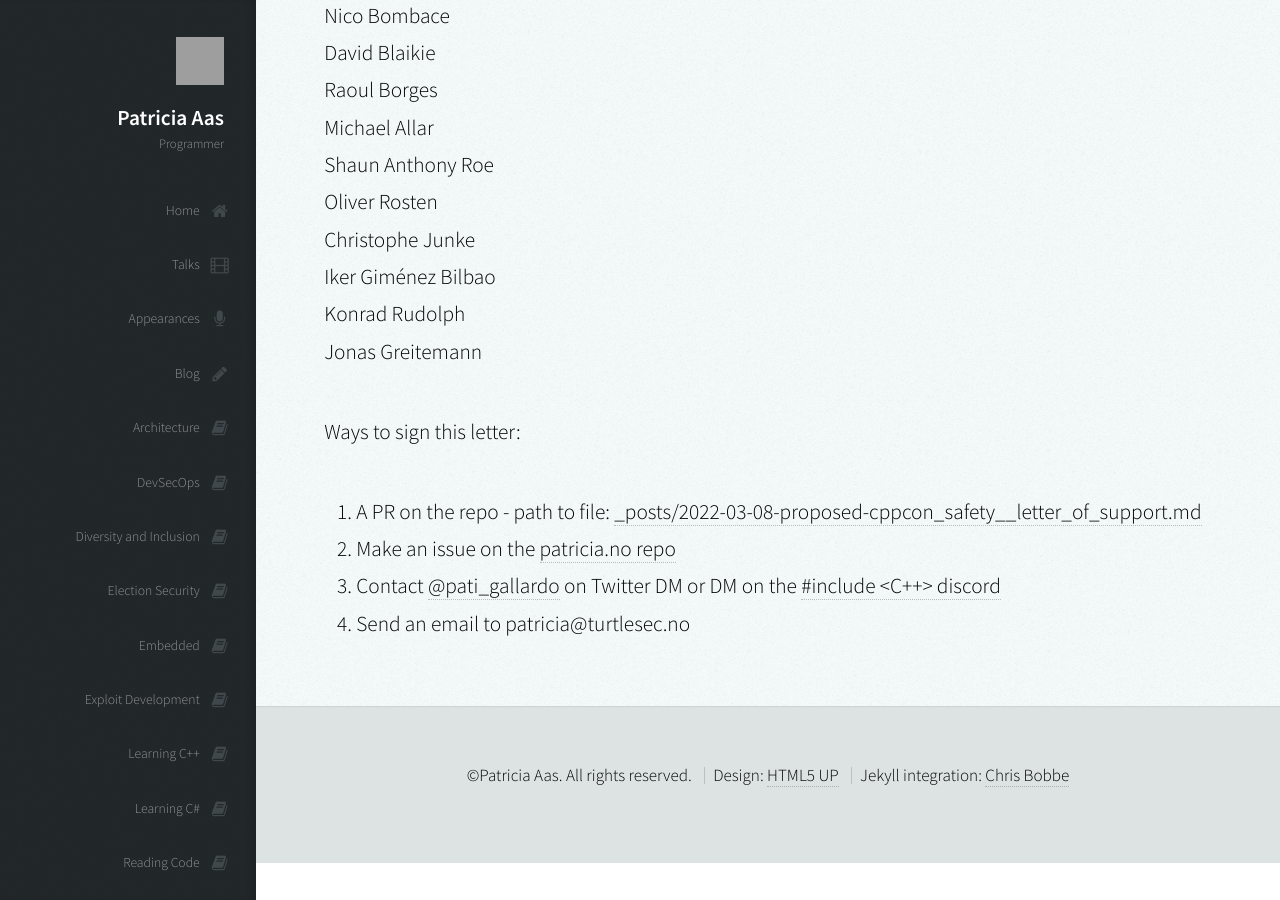
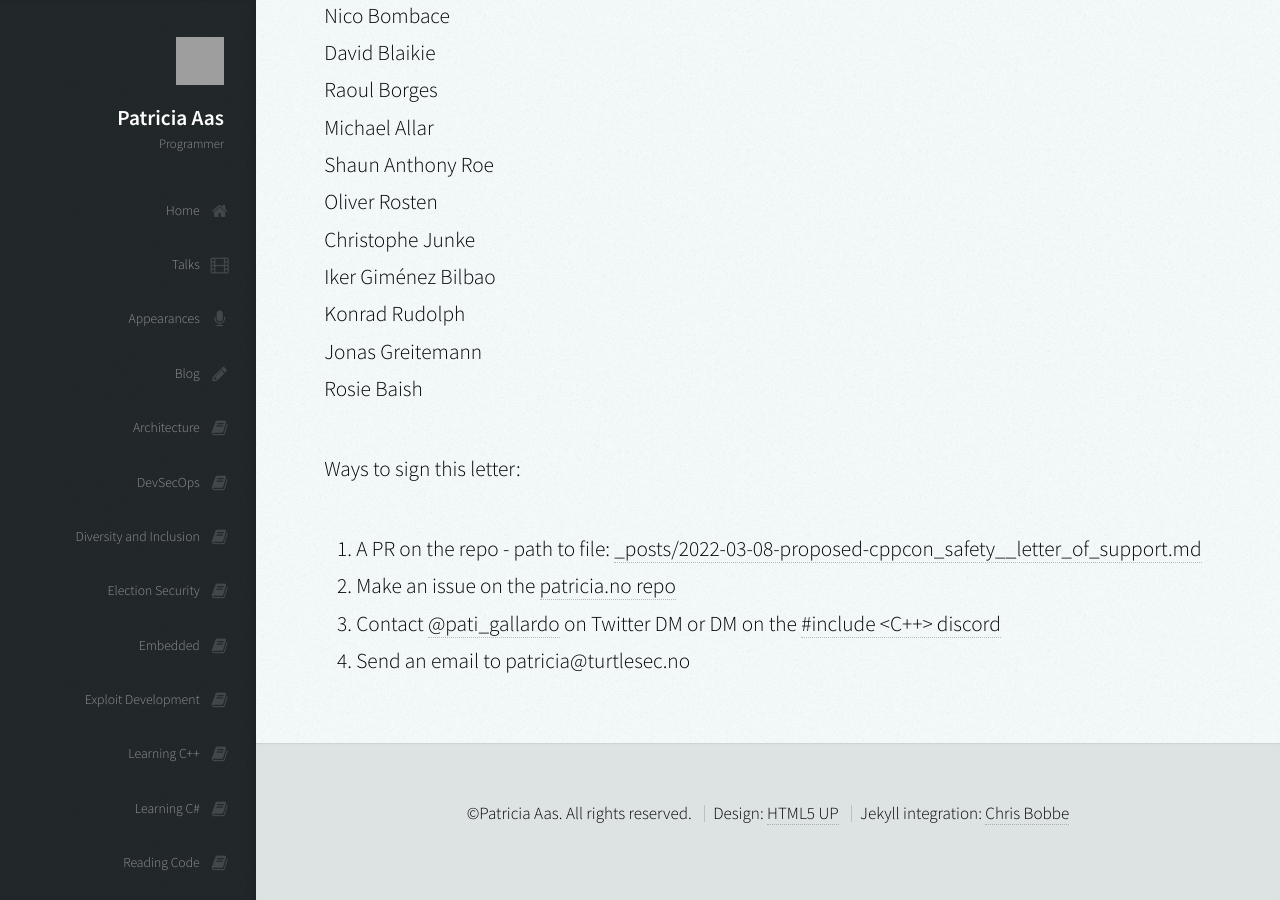
Before and after one commit to patricia-gallardo/patricia-gallardo.github.io, a Jekyll site: the page built from _posts/2022-03-08-proposed-cppcon_safety__letter_of_support.md, in a window 1280 px wide and 900 px high, scrolled down 10935 px. Built offline with Jekyll 4.4.1, drawn with Linux system fonts in a browser that asks for light colours; nearby versions of some CDN libraries; grey boxes are pictures that could not be loaded.

Commit message:
Update 2022-03-08-proposed-cppcon_safety__letter_of_support.md

```diff
--- a/_posts/2022-03-08-proposed-cppcon_safety__letter_of_support.md
+++ b/_posts/2022-03-08-proposed-cppcon_safety__letter_of_support.md
@@ -302,6 +302,7 @@ Christophe Junke <br>
 Iker Giménez Bilbao <br>
 Konrad Rudolph <br>
 Jonas Greitemann <br>
+Rosie Baish <br>
 
 Ways to sign this letter:
 1. A PR on the repo - path to file: [_posts/2022-03-08-proposed-cppcon_safety__letter_of_support.md][4]
```
